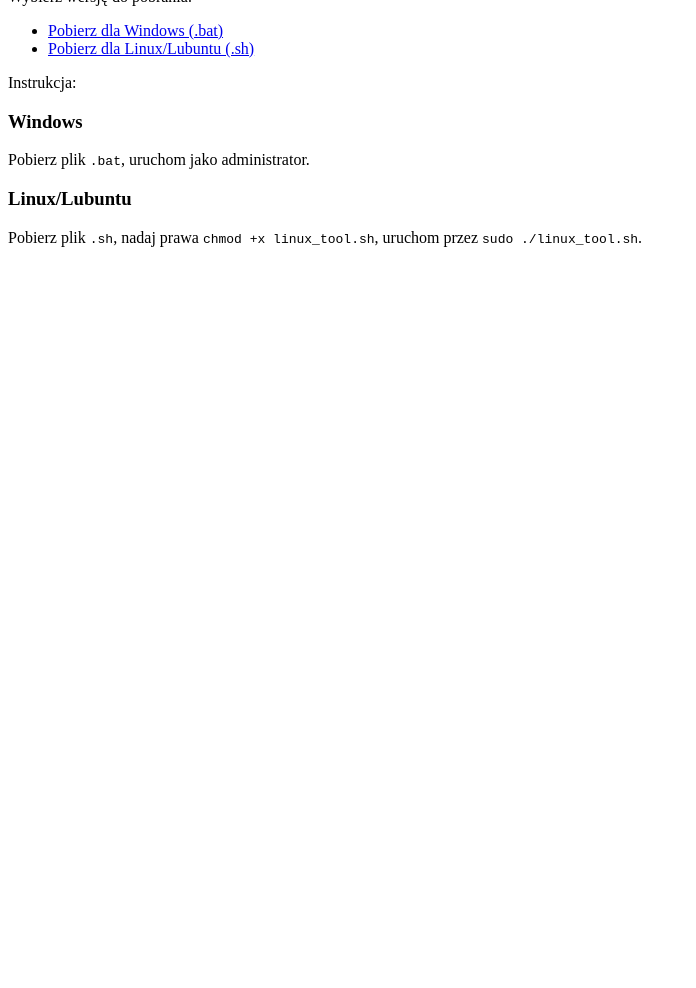
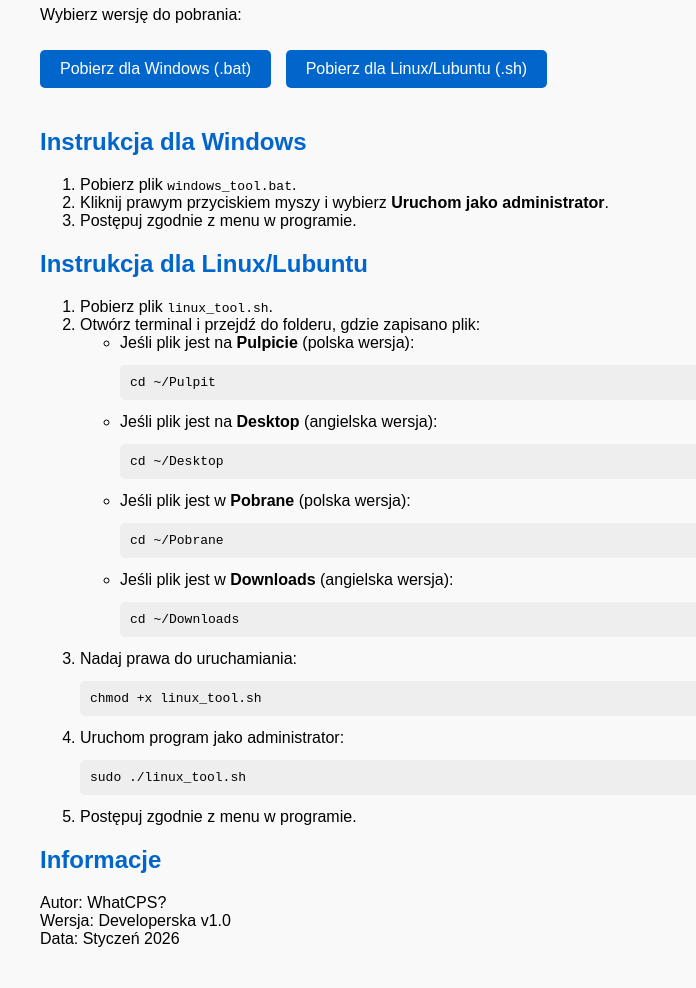
Before and after one commit to WhatCPSYT/utility-tool, a plain HTML site: page index.html in a window 1280 px wide. Shown: the part 92-1080 px from the top of the page, without its empty margins (0-696 px from the left). Before the commit the page ends 800 px from the top, so only its background shows below. Drawn offline with Linux system fonts and the light colour scheme.

Commit message:
Update index.html

```diff
--- a/index.html
+++ b/index.html
@@ -3,18 +3,64 @@
 <head>
   <meta charset="UTF-8">
   <title>Utility Tool Download</title>
+  <style>
+    body { font-family: Arial, sans-serif; margin: 40px; background: #f9f9f9; }
+    h1 { color: #333; }
+    h2 { color: #0066cc; }
+    pre { background: #eee; padding: 10px; border-radius: 5px; }
+    a.button {
+      display: inline-block; padding: 10px 20px; margin: 10px 10px 20px 0;
+      background: #0066cc; color: white; text-decoration: none;
+      border-radius: 5px;
+    }
+    a.button:hover { background: #004c99; }
+  </style>
 </head>
 <body>
   <h1>Utility Tool</h1>
   <p>Wybierz wersję do pobrania:</p>
-  <ul>
-    <li><a href="windows_tool.bat" download>Pobierz dla Windows (.bat)</a></li>
-    <li><a href="linux_tool.sh" download>Pobierz dla Linux/Lubuntu (.sh)</a></li>
-  </ul>
-  <p>Instrukcja:</p>
-  <h3>Windows</h3>
-  <p>Pobierz plik <code>.bat</code>, uruchom jako administrator.</p>
-  <h3>Linux/Lubuntu</h3>
-  <p>Pobierz plik <code>.sh</code>, nadaj prawa <code>chmod +x linux_tool.sh</code>, uruchom przez <code>sudo ./linux_tool.sh</code>.</p>
+  <a href="windows_tool.bat" class="button" download>Pobierz dla Windows (.bat)</a>
+  <a href="linux_tool.sh" class="button" download>Pobierz dla Linux/Lubuntu (.sh)</a>
+
+  <h2>Instrukcja dla Windows</h2>
+  <ol>
+    <li>Pobierz plik <code>windows_tool.bat</code>.</li>
+    <li>Kliknij prawym przyciskiem myszy i wybierz <b>Uruchom jako administrator</b>.</li>
+    <li>Postępuj zgodnie z menu w programie.</li>
+  </ol>
+
+  <h2>Instrukcja dla Linux/Lubuntu</h2>
+  <ol>
+    <li>Pobierz plik <code>linux_tool.sh</code>.</li>
+    <li>Otwórz terminal i przejdź do folderu, gdzie zapisano plik:</li>
+    <ul>
+      <li>Jeśli plik jest na <b>Pulpicie</b> (polska wersja):
+        <pre>cd ~/Pulpit</pre>
+      </li>
+      <li>Jeśli plik jest na <b>Desktop</b> (angielska wersja):
+        <pre>cd ~/Desktop</pre>
+      </li>
+      <li>Jeśli plik jest w <b>Pobrane</b> (polska wersja):
+        <pre>cd ~/Pobrane</pre>
+      </li>
+      <li>Jeśli plik jest w <b>Downloads</b> (angielska wersja):
+        <pre>cd ~/Downloads</pre>
+      </li>
+    </ul>
+    <li>Nadaj prawa do uruchamiania:
+      <pre>chmod +x linux_tool.sh</pre>
+    </li>
+    <li>Uruchom program jako administrator:
+      <pre>sudo ./linux_tool.sh</pre>
+    </li>
+    <li>Postępuj zgodnie z menu w programie.</li>
+  </ol>
+
+  <h2>Informacje</h2>
+  <p>
+    Autor: WhatCPS?<br>
+    Wersja: Developerska v1.0<br>
+    Data: Styczeń 2026
+  </p>
 </body>
 </html>
```
